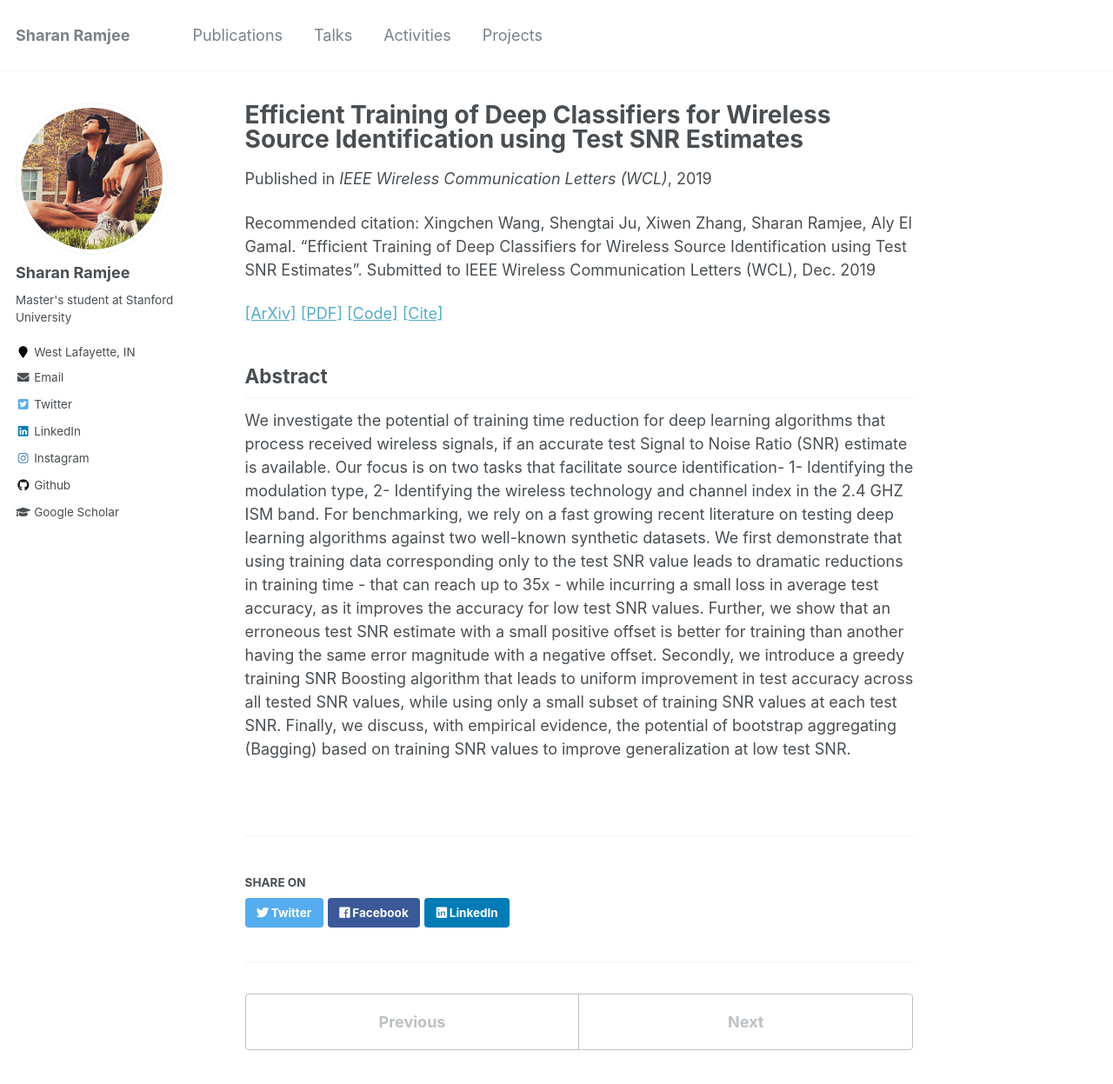
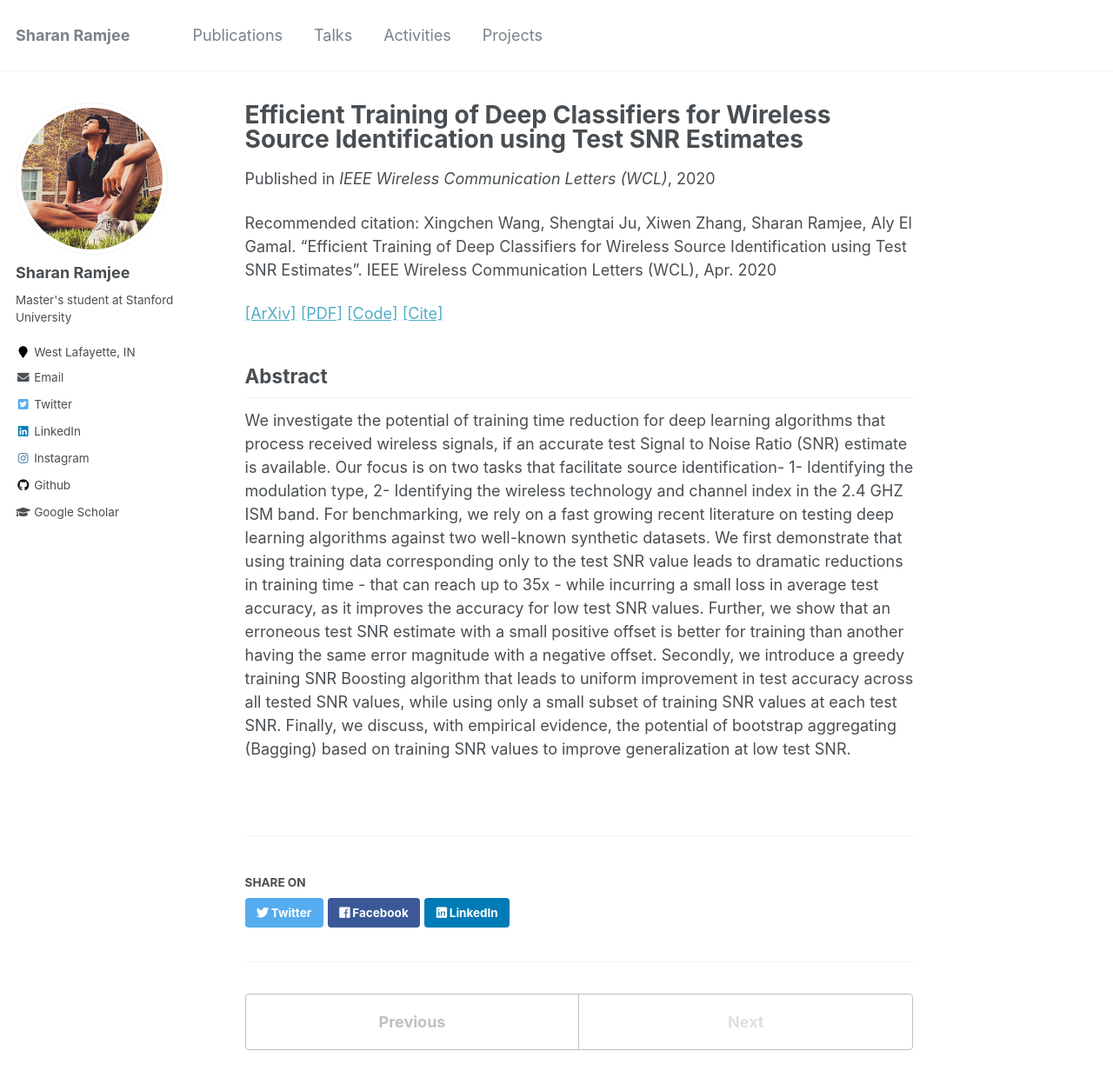
Before and after one commit to sharanramjee/sharanramjee.github.io, a Jekyll site: the page built from _publications/wcl2020.md, in a window 1280 px wide and 1370 px high. Shown: the top 1247 px of the window at 87% size. Built offline with Jekyll 4.4.1, drawn with Linux system fonts in a browser that asks for light colours.

```diff
--- a/_publications/wcl2019.md
+++ b/_publications/wcl2020.md
@@ -1,13 +1,13 @@
 ---
 title: "Efficient Training of Deep Classifiers for Wireless Source Identification using Test SNR Estimates"
 collection: publications
-permalink: /publications/wcl2019
+permalink: /publications/wcl2020
 venue: "IEEE Wireless Communication Letters (WCL)"
-date: 2019-12-01
-citation: 'Xingchen Wang, Shengtai Ju, Xiwen Zhang, Sharan Ramjee, Aly El Gamal. “Efficient Training of Deep Classifiers for Wireless Source Identification using Test SNR Estimates”. Submitted to IEEE Wireless Communication Letters (WCL), Dec. 2019'
+date: 2020-04-01
+citation: 'Xingchen Wang, Shengtai Ju, Xiwen Zhang, Sharan Ramjee, Aly El Gamal. “Efficient Training of Deep Classifiers for Wireless Source Identification using Test SNR Estimates”. IEEE Wireless Communication Letters (WCL), Apr. 2020'
 ---
 [[ArXiv]](https://arxiv.org/abs/1912.11896)
-[[PDF]](https://sharanramjee.github.io/files/wcl2019.pdf)
+[[PDF]](https://sharanramjee.github.io/files/wcl2020.pdf)
 [[Code]](https://github.com/dl4amc/source)
 [[Cite]](https://scholar.google.com/scholar?hl=en&as_sdt=0%2C15&q=Efficient+Training+of+Deep+Classifiers+for+Wireless+Source+Identification+using+Test+SNR+Estimates&btnG=#d=gs_cit&u=%2Fscholar%3Fq%3Dinfo%3AWa3G5X02mqAJ%3Ascholar.google.com%2F%26output%3Dcite%26scirp%3D0%26hl%3Den)
 
```
Also changed, not shown: _pages/publications.md (+4 -4 lines), _publications/locs2020.md (added, +15 -0 lines), _publications/tccn2020.md (+1 -1 lines), _publications/xpl2020.md (deleted, +0 -15 lines), 4 other files.
